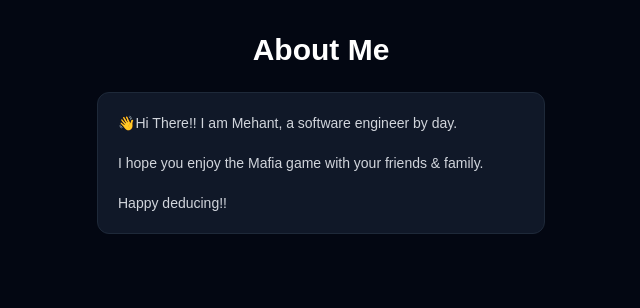
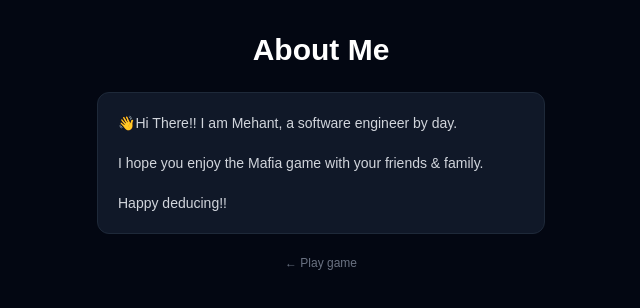
Before and after one commit to mehant/mafia-game, a Next.js app: page /profile in a window 1280 px wide. Shown: the top 308 px of the page, without its empty margins (319-959 px from the left). Built offline with nearby package versions, Linux system fonts and the light colour scheme.

Commit message:
Add backlinks in the profile page

```diff
--- a/src/app/about/page.tsx
+++ b/src/app/about/page.tsx
@@ -68,7 +68,7 @@ export default function About() {
             href="/"
             className="text-gray-500 hover:text-gray-300 text-sm transition-colors"
           >
-            &larr; Back to home
+            &larr; Play game
           </Link>
         </div>
       </div>
--- a/src/app/profile/page.tsx
+++ b/src/app/profile/page.tsx
@@ -1,4 +1,5 @@
 import type {Metadata} from "next";
+import Link from "next/link";
 
 export const metadata: Metadata = {
     title: 'About me — Mehant Baid',
@@ -21,7 +22,11 @@ export default function Profile() {
                         Happy deducing!!
                     </p>
                 </div>
-
+                <div className="text-center mt-4">
+                    <Link href="/" className="text-xs text-gray-500 hover:text-gray-300 transition-colors">
+                        &larr; Play game
+                    </Link>
+                </div>
             </div>
         </div>
 
```
